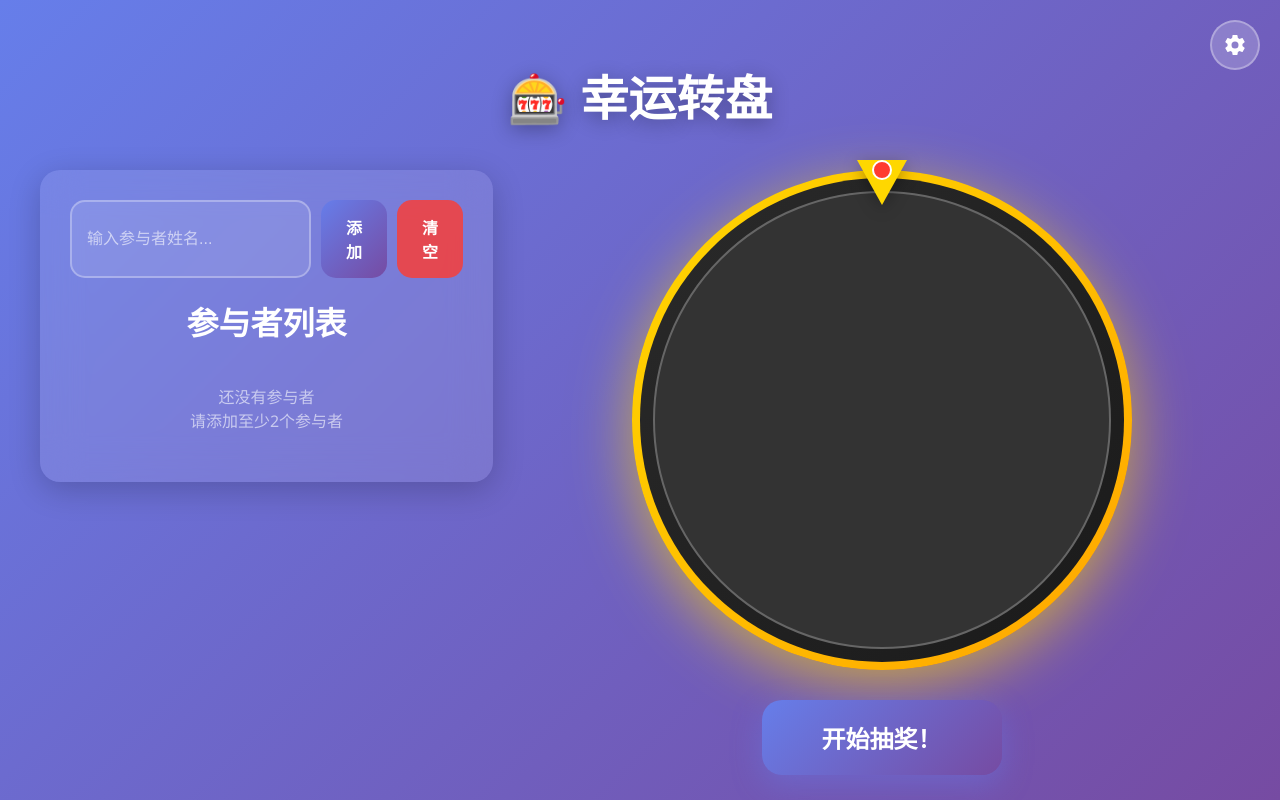
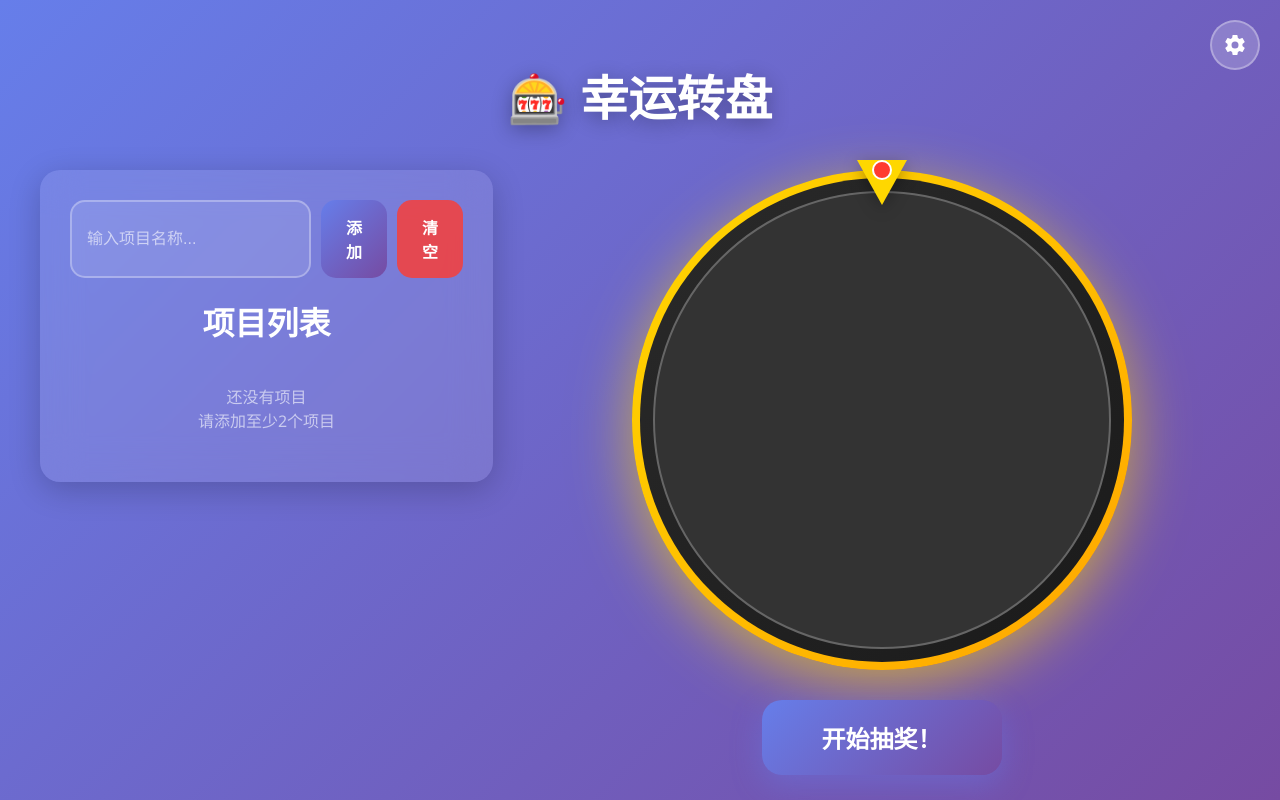
Before and after one commit to Jiief/Jiief, a plain HTML site: page index.html in a window 1280 px wide. Drawn offline with Linux system fonts and the light colour scheme.

Commit message:
Update index.html

```diff
--- a/index.html
+++ b/index.html
@@ -3,7 +3,7 @@
 <head>
     <meta charset="UTF-8">
     <meta name="viewport" content="width=device-width, initial-scale=1.0">
-    <title>幸运转盘 - 优化演示版</title>
+    <title>幸运转盘</title>
     <style>
         * {
             margin: 0;
@@ -553,15 +553,15 @@
         <div class="main-content">
             <div class="participants-section">
                 <div class="input-group">
-                    <input type="text" class="name-input" id="nameInput" placeholder="输入参与者姓名..." onkeypress="if(event.key==='Enter') addName()">
+                    <input type="text" class="name-input" id="nameInput" placeholder="输入项目名称..." onkeypress="if(event.key==='Enter') addName()">
                     <button class="btn btn-add" onclick="addName()">添加</button>
                     <button class="btn btn-clear" onclick="clearAll()">清空</button>
                 </div>
 
-                <h2 class="participants-title">参与者列表</h2>
+                <h2 class="participants-title">项目列表</h2>
                 <div class="participants-list" id="participantsList">
                     <p style="color: rgba(255,255,255,0.6); text-align: center; padding: 20px;">
-                        还没有参与者<br>请添加至少2个参与者
+                        还没有项目<br>请添加至少2个项目
                     </p>
                 </div>
             </div>
```
